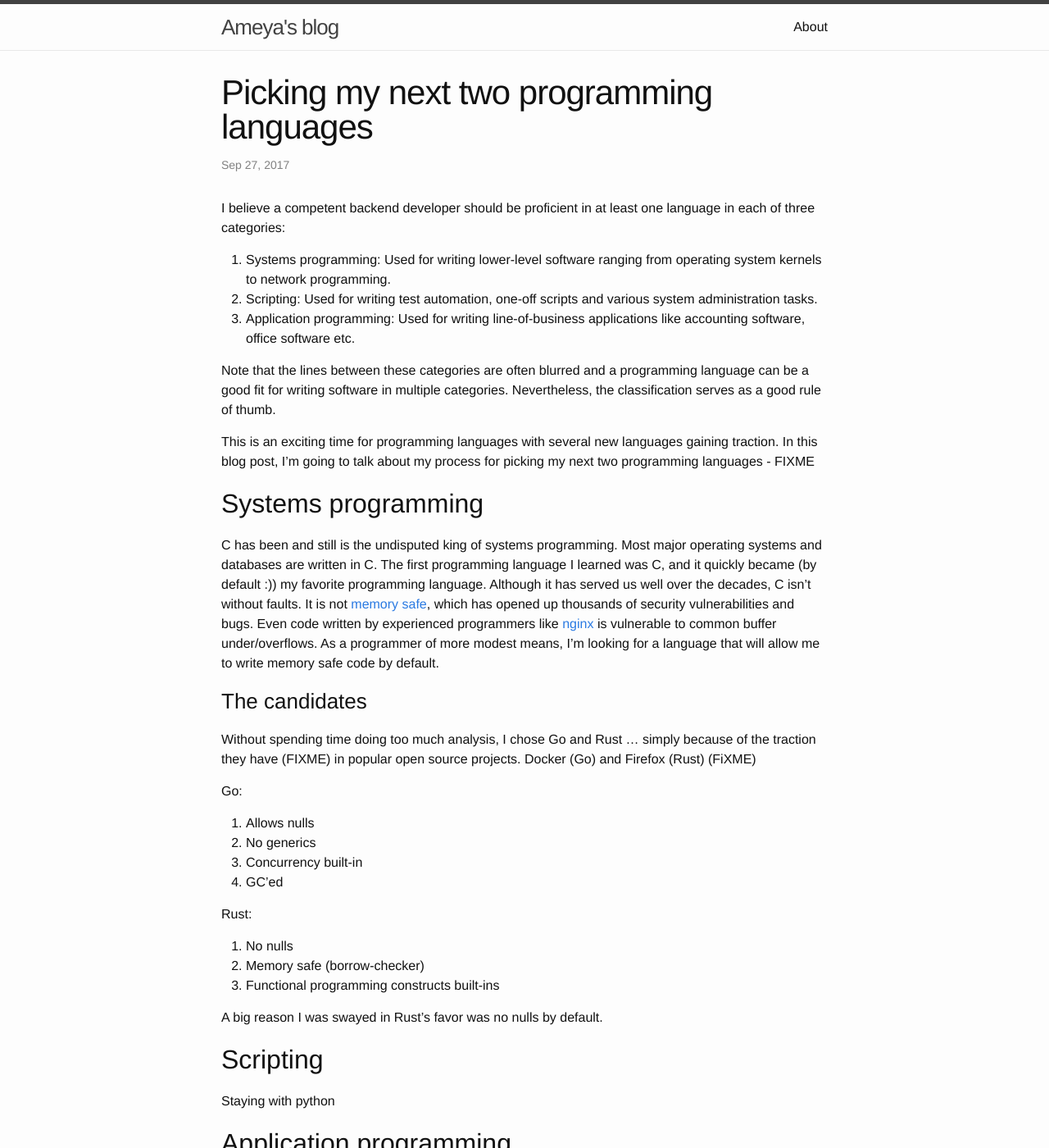
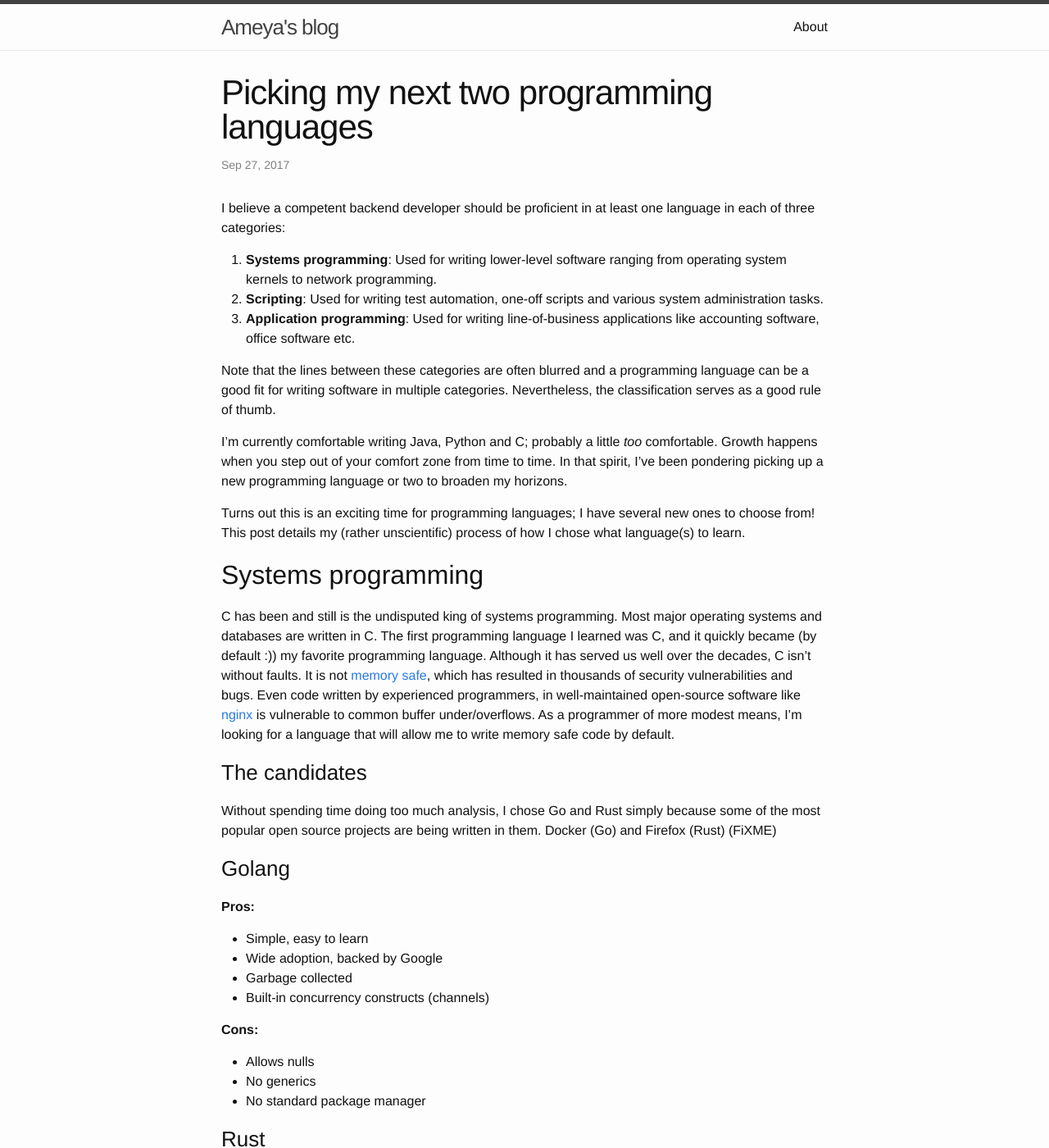
Before and after one commit to juggernaut/juggernaut.github.io, a Jekyll site: the page built from _posts/2017-10-03-picking-my-next-2-programming-languages.markdown, in a window 1280 px wide and 1400 px high. Shown: the whole window at 82% size. Built offline with Jekyll 4.4.1, drawn with Linux system fonts in a browser that asks for light colours; some of the changed text lies outside the part shown.

Commit message:
Flesh out pros and cons

```diff
--- a/_posts/2017-10-03-picking-my-next-2-programming-languages.markdown
+++ b/_posts/2017-10-03-picking-my-next-2-programming-languages.markdown
@@ -6,40 +6,59 @@ categories: "rust,kotlin"
 ---
 
 I believe a competent backend developer should be proficient in at least one language in each of three categories:
-1. Systems programming: Used for writing lower-level software ranging from operating system kernels to network programming.
-2. Scripting: Used for writing test automation, one-off scripts and various system administration tasks.
-3. Application programming: Used for writing line-of-business applications like accounting software, office software etc.
+1. **Systems programming**: Used for writing lower-level software ranging from operating system kernels to network programming.
+2. **Scripting**: Used for writing test automation, one-off scripts and various system administration tasks.
+3. **Application programming**: Used for writing line-of-business applications like accounting software, office software etc.
 
 Note that the lines between these categories are often blurred and a programming language can be a good fit for writing
 software in multiple categories. Nevertheless, the classification serves as a good rule of thumb.
 
-This is an exciting time for programming languages with several new languages gaining traction. In this blog post, I'm
-going to talk about my process for picking my next two programming languages - FIXME
+I'm currently comfortable writing Java, Python and C; probably a little _too_ comfortable. Growth happens when you step out of
+your comfort zone from time to time. In that spirit, I've been pondering picking up a new programming language or two to
+broaden my horizons.
+
+Turns out this is an exciting time for programming languages; I have several new ones to choose from!  This post details my (rather unscientific)
+process of how I chose what language(s) to learn.
 
 ## Systems programming
 
 C has been and still is the undisputed king of systems programming. Most major operating systems and databases are written
 in C. The first programming language I learned was C, and it quickly became (by default :)) my favorite programming language.
 Although it has served us well over the decades, C isn't without faults. It is not [memory safe](https://en.wikipedia.org/wiki/Memory_safety),
-which has opened up thousands of security vulnerabilities and bugs. Even code written by experienced programmers like [nginx](https://nvd.nist.gov/vuln/detail/CVE-2009-2629)
+which has resulted in thousands of security vulnerabilities and bugs. Even code written by experienced programmers, in well-maintained
+open-source software like [nginx](https://nvd.nist.gov/vuln/detail/CVE-2009-2629)
 is vulnerable to common buffer under/overflows. As a programmer of more modest means, I'm looking for a language that will allow me to
 write memory safe code by default.
 
 ### The candidates
 
-Without spending time doing too much analysis, I chose Go and Rust ... simply because of the traction they have (FIXME) in popular
-open source projects. Docker (Go) and Firefox (Rust) (FiXME)
+Without spending time doing too much analysis, I chose Go and Rust simply because some of the most popular
+open source projects are being written in them. Docker (Go) and Firefox (Rust) (FiXME)
 
-Go:
-1. Allows nulls
-2. No generics
-3. Concurrency built-in
-4. GC'ed
+### Golang
+**Pros:**
+* Simple, easy to learn
+* Wide adoption, backed by Google
+* Garbage collected
+* Built-in concurrency constructs (channels)
 
-Rust:
-1. No nulls
-2. Memory safe (borrow-checker)
-3. Functional programming constructs built-ins
+**Cons:**
+* Allows nulls
+* No generics
+* No standard package manager
+
+### Rust
+**Pros:**
+* Non-nullability by default
+* Advanced memory safety features (borrow-checker)
+* Functional programming constructs built-ins
+* Backed by Mozilla
+* Standard package manager (cargo)
+
+**Cons:**
+* Not as widely adopted
+* Learning curve is steeper due to new concepts like variable lifetimes
+* Concurrency constructs like async/await are not built-in
 
 A big reason I was swayed in Rust's favor was no nulls by default.
 
```
